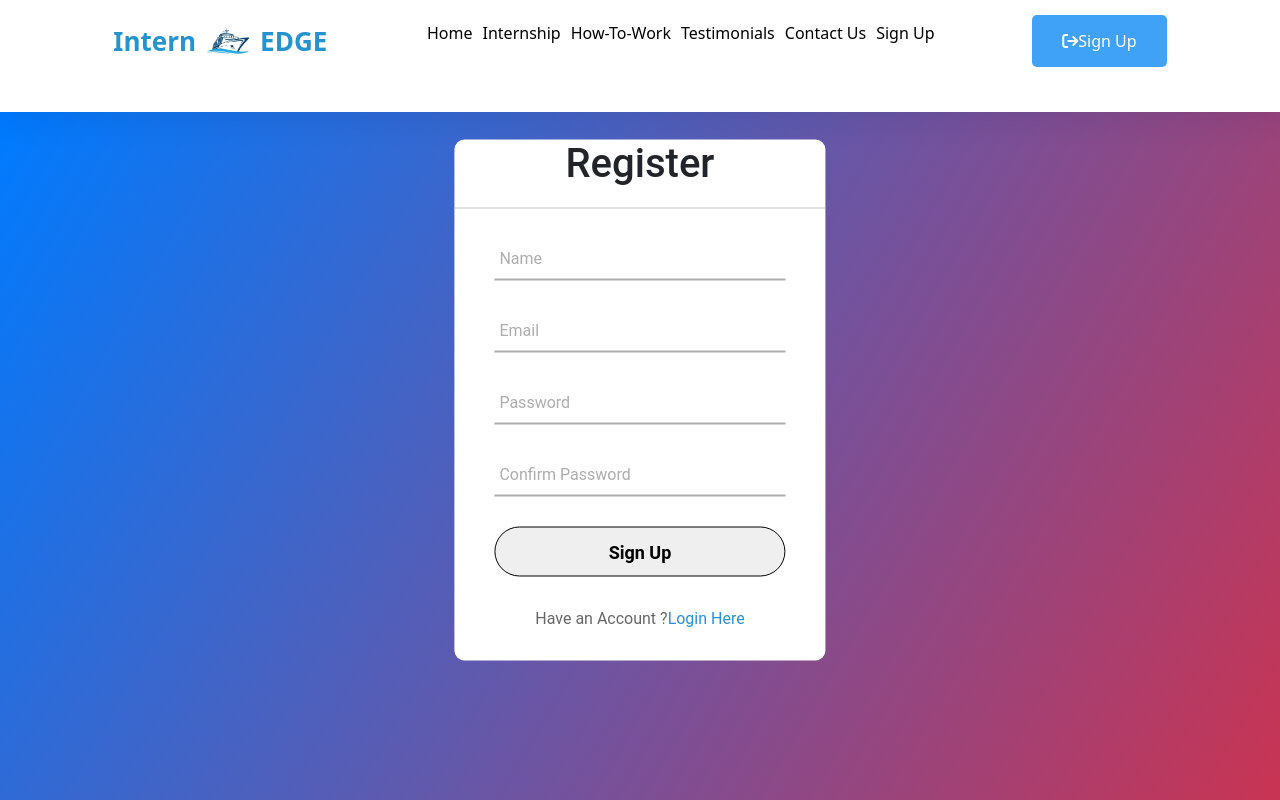
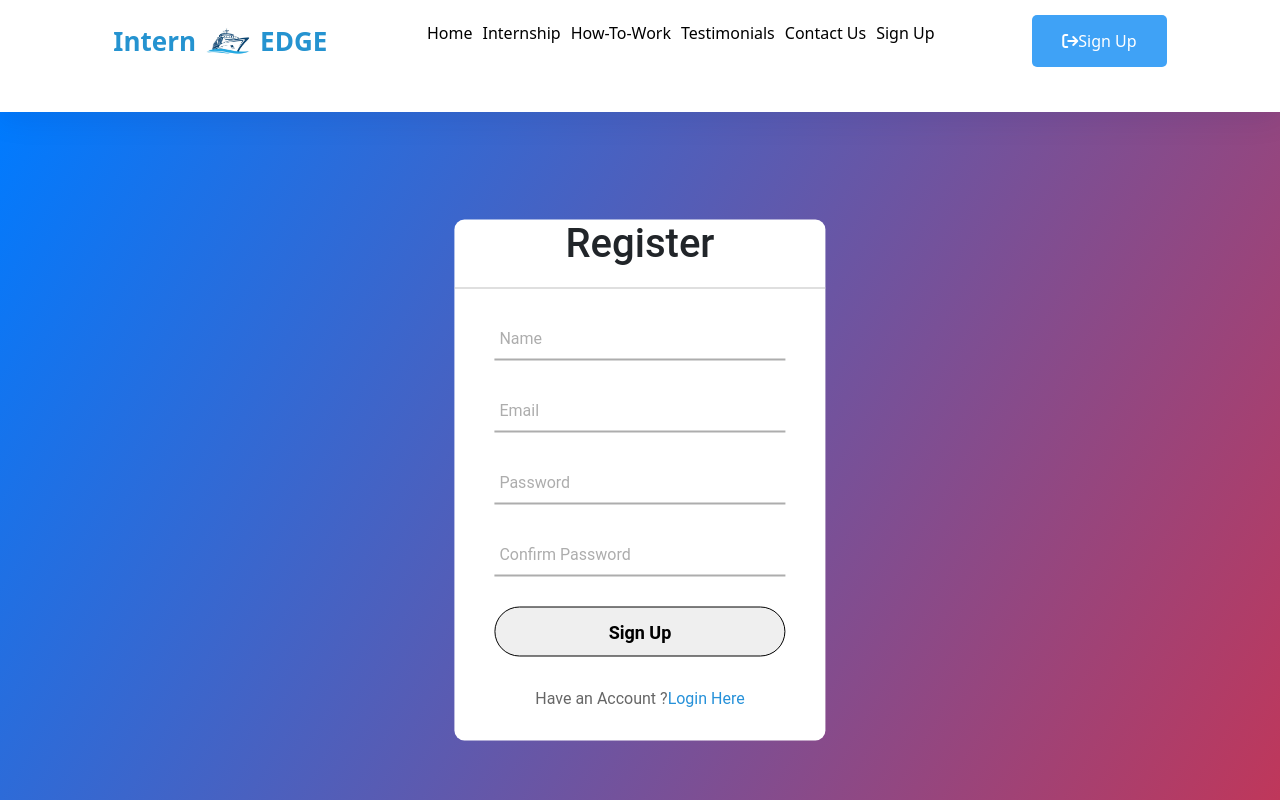
Before and after one commit to Jyoti-rgb/internEdge, a React (Create React App) app: page /signup in a window 1280 px wide. Shown: the top 800 px of the page. Built offline with nearby package versions, Linux system fonts and the light colour scheme.

Commit message:
fix Css of both signup & login

```diff
--- a/src/components/pages/Login/login.css
+++ b/src/components/pages/Login/login.css
@@ -11,7 +11,7 @@
 
 .center {
   position: absolute;
-  top: 50%;
+  top: 60%;
   left: 50%;
   transform: translate(-50%, -50%);
   width: 29vw;
--- a/src/components/pages/Signup/signup.css
+++ b/src/components/pages/Signup/signup.css
@@ -5,13 +5,13 @@
   background-repeat: no-repeat;
   background-size: cover;
   background: linear-gradient(120deg, #007bff, #d0314c);
-  height: 100vh;
+  height: 118vh;
   overflow: hidden;
 }
 
 .center {
   position: absolute;
-  top: 50%;
+  top: 71%;
   left: 50%;
   transform: translate(-50%, -50%);
   width: 29vw;
```
